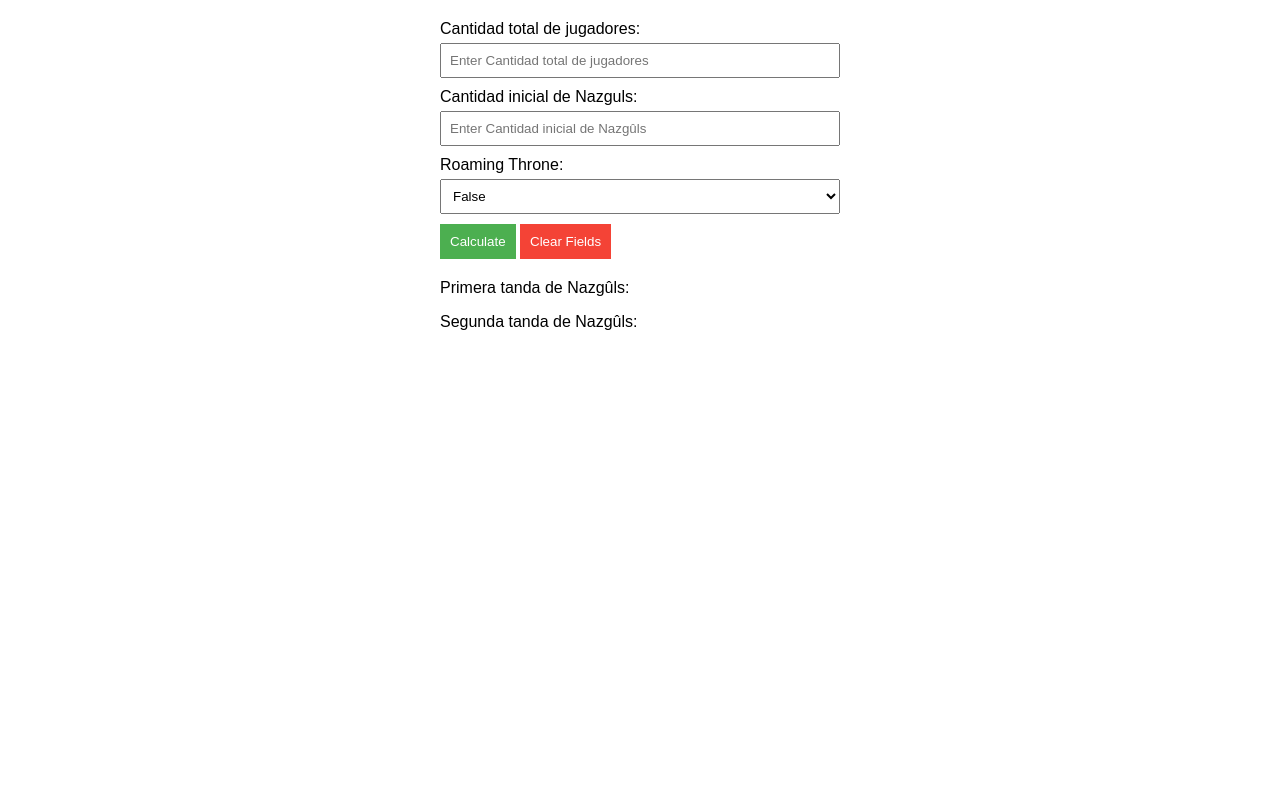
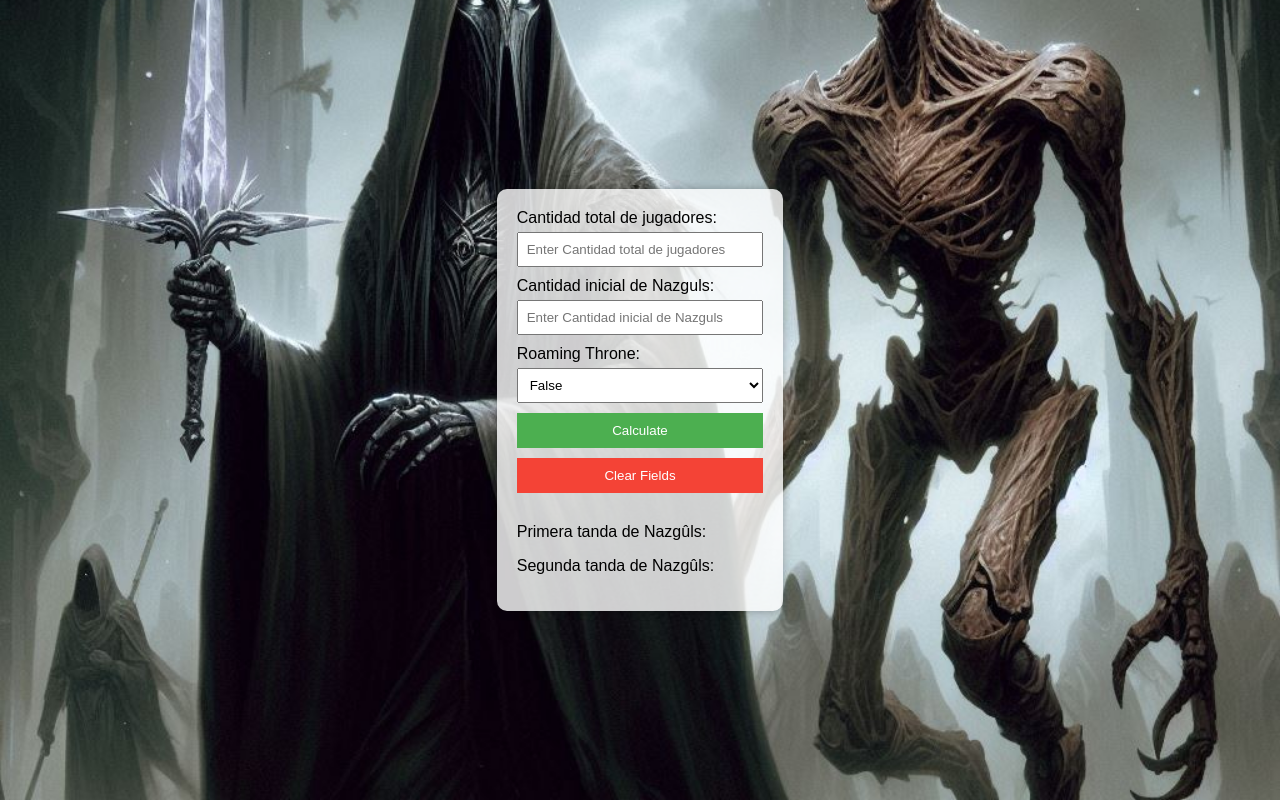
Before and after one commit to guidodur/calcnazgul, a plain HTML site: page index.html in a window 1280 px wide. Drawn offline with Linux system fonts and the light colour scheme.

Commit message:
estética

```diff
--- a/index.html
+++ b/index.html
@@ -7,12 +7,22 @@
     <style>
         body {
             font-family: Arial, sans-serif;
-            margin: 20px;
+            margin: 0;
+            padding: 0;
+            background: url('./assets/img/OIG.jpg') center fixed;
+            background-size: cover;
+            display: flex;
+            align-items: center;
+            justify-content: center;
+            height: 100vh;
         }
 
         #calculator-section {
             max-width: 400px;
-            margin: 0 auto;
+            padding: 20px;
+            background: rgba(255, 255, 255, 0.8); /* Background color for calculator section */
+            border-radius: 10px;
+            box-shadow: 0 0 10px rgba(0, 0, 0, 0.3);
         }
 
         label {
@@ -20,14 +30,9 @@
             margin-bottom: 5px;
         }
 
-        input {
-            width: 100%;
-            padding: 8px;
-            margin-bottom: 10px;
-            box-sizing: border-box;
-        }
-
-        select {
+        input,
+        select,
+        button {
             width: 100%;
             padding: 8px;
             margin-bottom: 10px;
@@ -58,7 +63,7 @@
         <input type="number" id="tj" placeholder="Enter Cantidad total de jugadores" required>
 
         <label for="no">Cantidad inicial de Nazguls:</label>
-        <input type="number" id="no" placeholder="Enter Cantidad inicial de Nazgûls" required>
+        <input type="number" id="no" placeholder="Enter Cantidad inicial de Nazguls" required>
 
         <label for="card">Roaming Throne:</label>
         <select id="card">
@@ -84,10 +89,10 @@
             var result = calculateResult(tj, no, card);
 
             if (card) {
-                document.getElementById('result1').innerText = 'Primera tanda de Nazgûls: ' + (result.result2 || 'N/A');
-                document.getElementById('result2').innerText = 'Segunda tanda de Nazgûls: ' + result.result1;
+                document.getElementById('result1').innerText = 'Primera tanda de Nazgûls: ' + (result.result2 || 'N/A') + ' contadores +1/+1';
+                document.getElementById('result2').innerText = 'Segunda tanda de Nazgûls: ' + result.result1 + ' contadores +1/+1';
             } else {
-                document.getElementById('result1').innerText = 'Primera tanda de Nazgûls: ' + result.result1;
+                document.getElementById('result1').innerText = 'Primera tanda de Nazgûls: ' + result.result1 + ' contadores +1/+1';
                 document.getElementById('result2').innerText = 'Segunda tanda de Nazgûls: N/A';
             }
         }
```
Also changed, not shown: assets/img/OIG.jpg (added).
